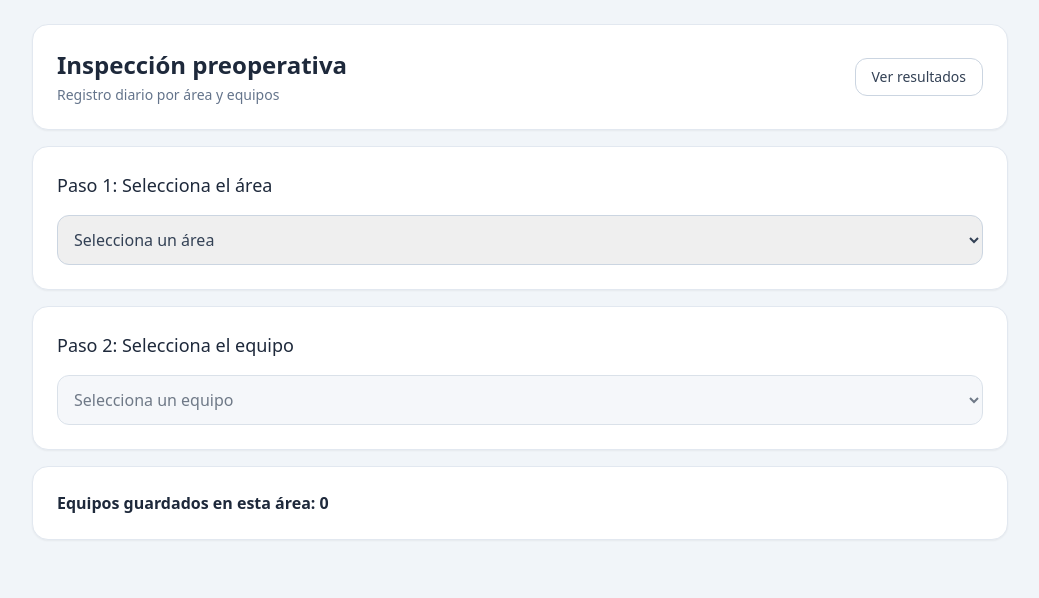
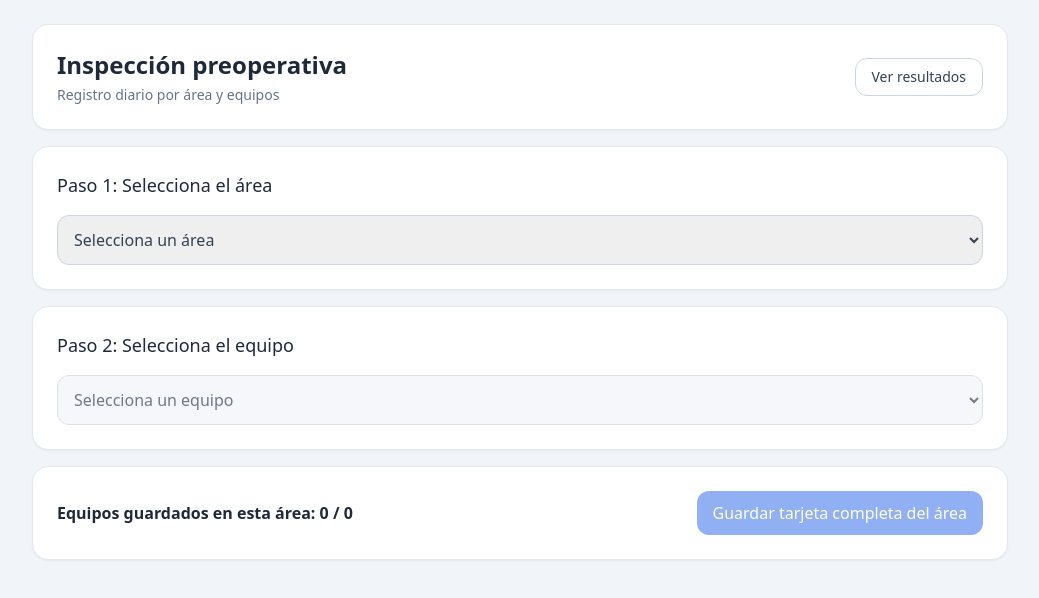
Before and after one commit to Gsiblesz/PRE-OPERATIVAfrontend, a Next.js app: page / in a window 1280 px wide. Shown: the top 598 px of the page, without its empty margins (120-1159 px from the left). Built offline with nearby package versions, Linux system fonts and the light colour scheme.

Commit message:
feat: habilitar guardado final solo al completar area

```diff
--- a/app/components/FormInspeccionPreoperativa.tsx
+++ b/app/components/FormInspeccionPreoperativa.tsx
@@ -38,6 +38,10 @@ export default function FormInspeccionPreoperativa() {
     () => new Set(evaluaciones.map((evaluacion) => evaluacion.equipoId)),
     [evaluaciones]
   );
+
+  const equiposTotalesArea = equiposArea.length;
+  const equiposEvaluados = evaluaciones.length;
+  const areaCompleta = area !== "" && equiposTotalesArea > 0 && equiposEvaluados === equiposTotalesArea;
 
   const onAreaChange = (nextArea: string) => {
     setArea(nextArea);
@@ -266,22 +270,32 @@ export default function FormInspeccionPreoperativa() {
             >
               Guardar equipo y evaluar otro
             </button>
-
-            <button
-              type="button"
-              onClick={finalizarArea}
-              className="rounded-xl bg-blue-600 px-4 py-2.5 font-medium text-white hover:bg-blue-500"
-            >
-              Finalizar Área
-            </button>
           </div>
         </section>
       ) : null}
 
       <section className="rounded-2xl border border-slate-200 bg-white p-4 shadow-sm md:p-6">
-        <h3 className="text-base font-semibold text-slate-800">
-          Equipos guardados en esta área: {evaluaciones.length}
-        </h3>
+        <div className="flex flex-wrap items-center justify-between gap-3">
+          <div>
+            <h3 className="text-base font-semibold text-slate-800">
+              Equipos guardados en esta área: {equiposEvaluados} / {equiposTotalesArea}
+            </h3>
+            {!areaCompleta && area ? (
+              <p className="mt-1 text-sm text-slate-500">
+                Completa todos los equipos del área para habilitar el guardado final.
+              </p>
+            ) : null}
+          </div>
+
+          <button
+            type="button"
+            onClick={finalizarArea}
+            disabled={!areaCompleta}
+            className="rounded-xl bg-blue-600 px-4 py-2.5 font-medium text-white hover:bg-blue-500 disabled:cursor-not-allowed disabled:opacity-50"
+          >
+            Guardar tarjeta completa del área
+          </button>
+        </div>
       </section>
     </main>
   );
```
